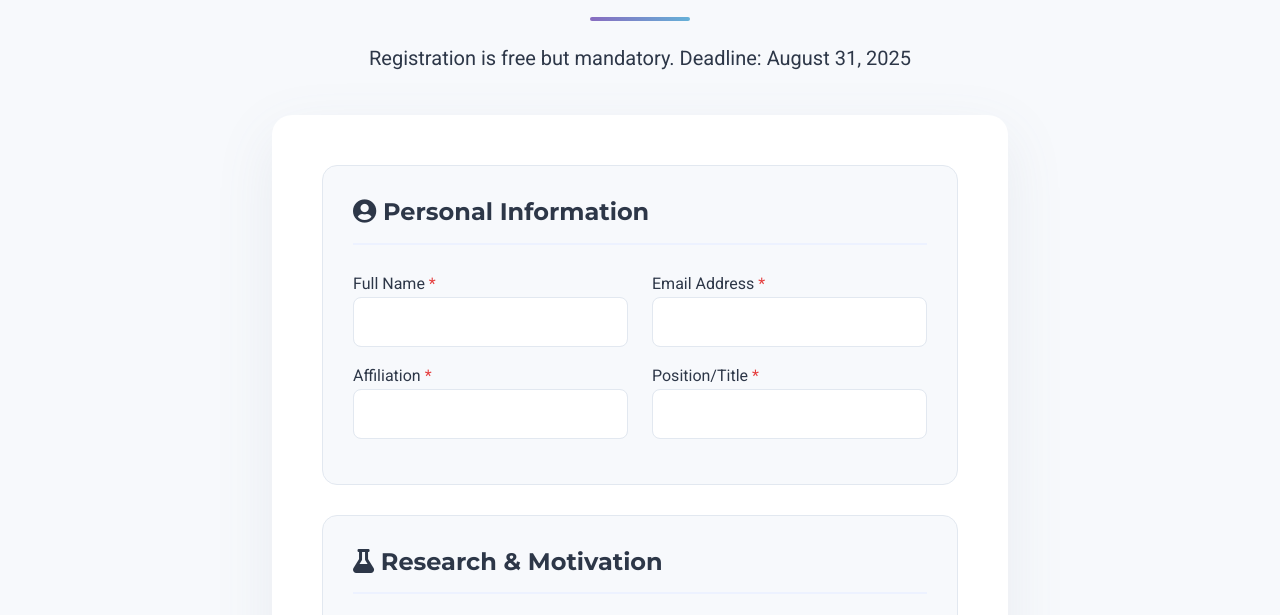
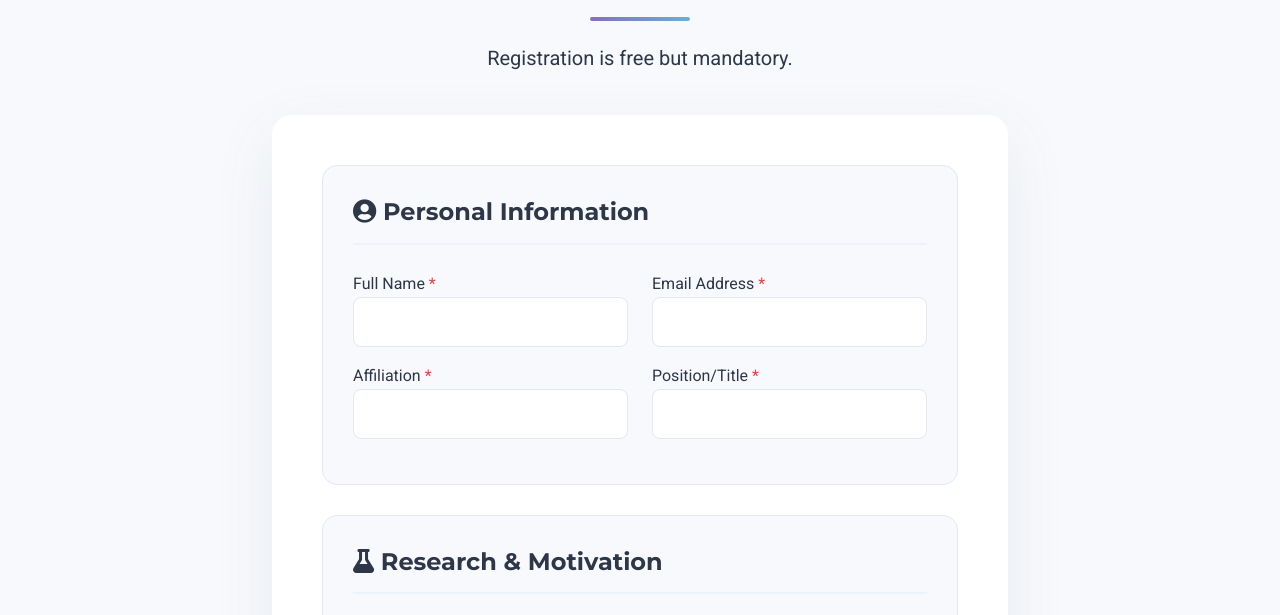
Before and after one commit to quantum-analogues/quantum-analogues.github.io, a plain HTML site: page registration.html in a window 1280 px wide. Shown: the part 185-800 px from the top of the page. Drawn offline with nearby package versions, Linux system fonts and the light colour scheme.

Commit message:
Fresh website files

```diff
--- a/registration.html
+++ b/registration.html
@@ -272,7 +272,7 @@
                     <div class="registration-header">
                         <h1>Workshop Registration</h1>
                         <div class="quantum-divider"></div>
-                        <p class="lead">Registration is free but mandatory. Deadline: August 31, 2025</p>
+                        <p class="lead">Registration is free but mandatory.</p>
                     </div>
 
                     <div class="registration-form-wrapper">
```
